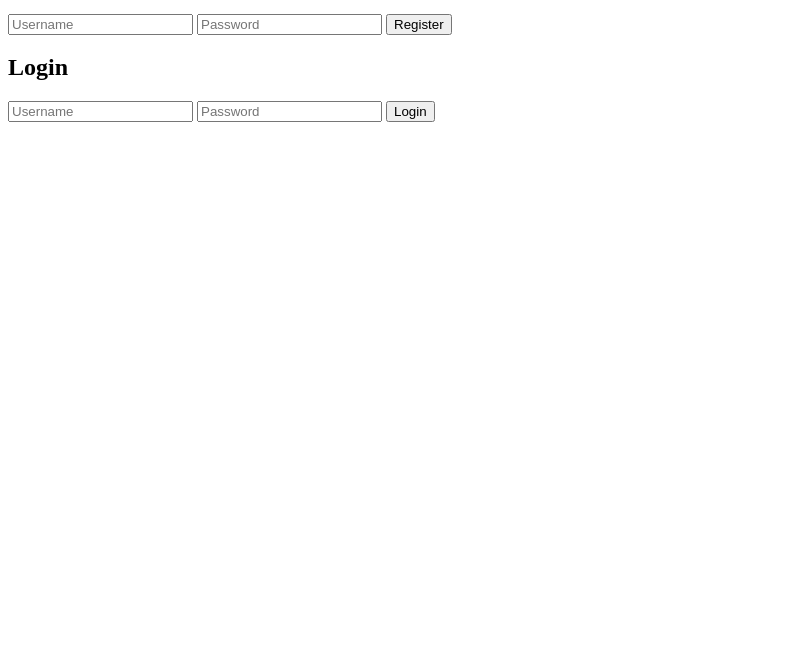
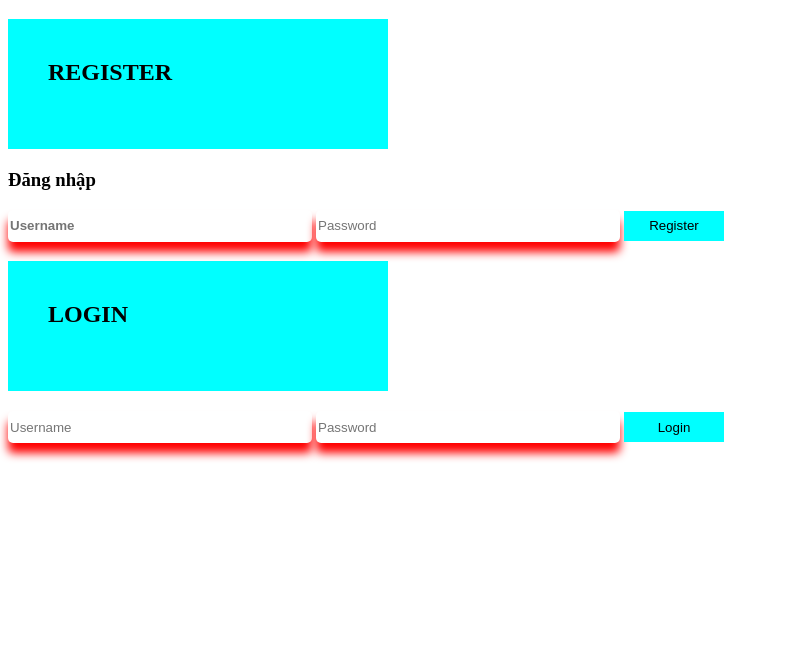
Before and after one commit to Thanhluong93/Demogit, a website: page index.html in a window 1280 px wide. Shown: the part 154-800 px from the top of the page, without its empty margins (0-786 px from the left). Drawn offline with Linux system fonts and the light colour scheme.

Commit message:
Thêm Css cho Button

```diff
--- a/index.html
+++ b/index.html
@@ -3,6 +3,7 @@
 <head>
     <meta charset="UTF-8">
     <meta name="viewport" content="width=device-width, initial-scale=1.0">
+    <link rel="stylesheet" href="styles.css">
     <title>User Authentication</title>
     <script>
         async function register() {
--- /dev/null
+++ b/styles.css
@@ -0,0 +1,28 @@
+h1,h2{
+    background-color: aqua;
+    text-transform: uppercase;
+    padding: 40px;
+    height: 50px;
+    width: 300px;
+}
+#reg-username {
+    font-weight: bold;
+}
+input:enabled {
+    color: red;
+}
+input {
+    box-shadow: 0 10px 10px 0;
+    width: 300px;
+    height: 30px;
+    border-radius: 5px;
+    border: none;
+    outline: none;
+}
+button {
+    background-color: aqua;
+    width: 100px;
+    height: 30px;
+    border: none;
+    outline: none;
+}
```
